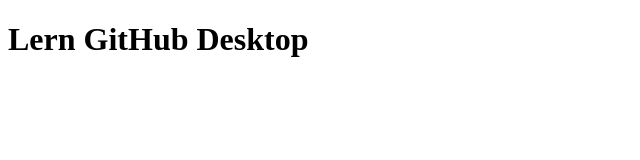
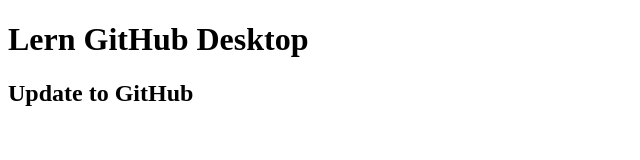
Before and after one commit to Pat2480/Devops2-Pat, a plain HTML site: page index.html in a window 1280 px wide. Shown: the whole page, without its empty margins (0-640 px from the left). Drawn offline with Linux system fonts and the light colour scheme.

Commit message:
Update h2 in index.html
Update h2 in index.html

```diff
--- a/index.html
+++ b/index.html
@@ -11,6 +11,7 @@
 <body>
 
     <h1>Lern GitHub Desktop</h1>
+    <h2>Update to GitHub</h2>
 
 </body>
 
```
